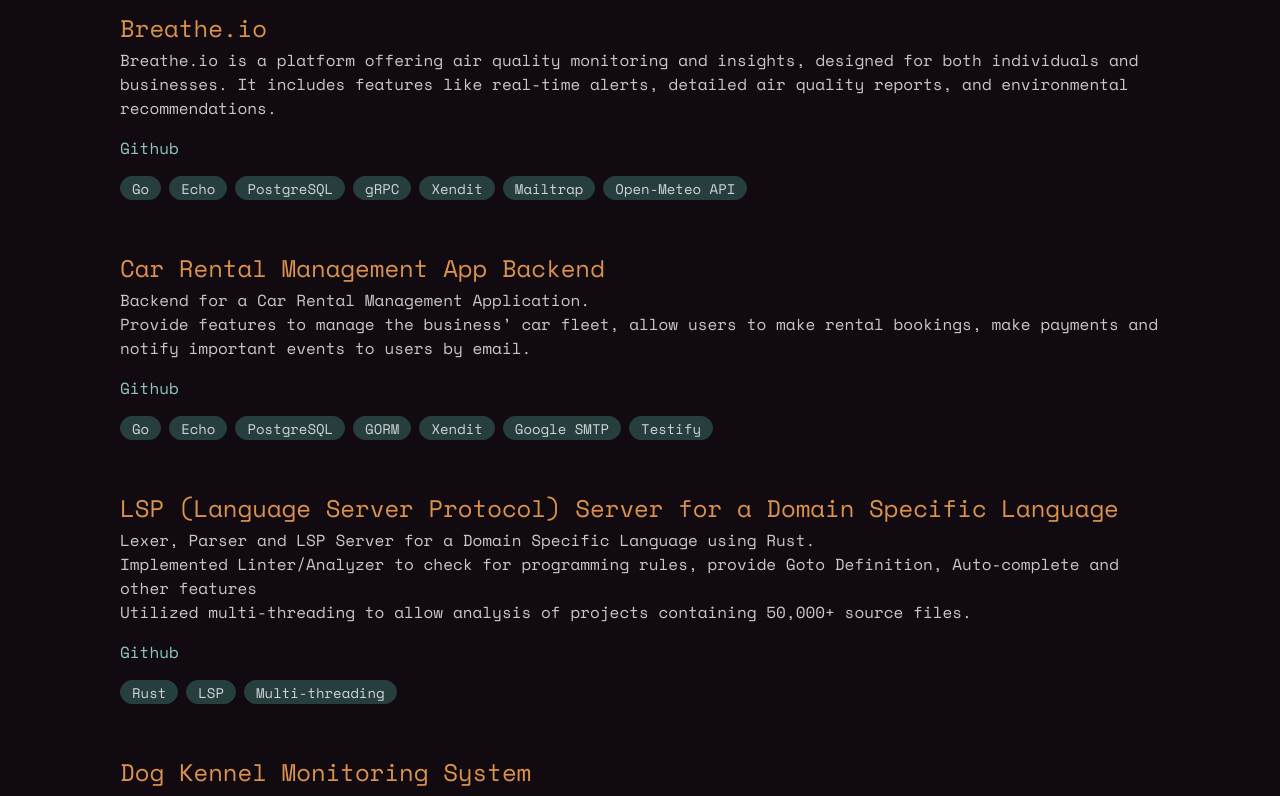
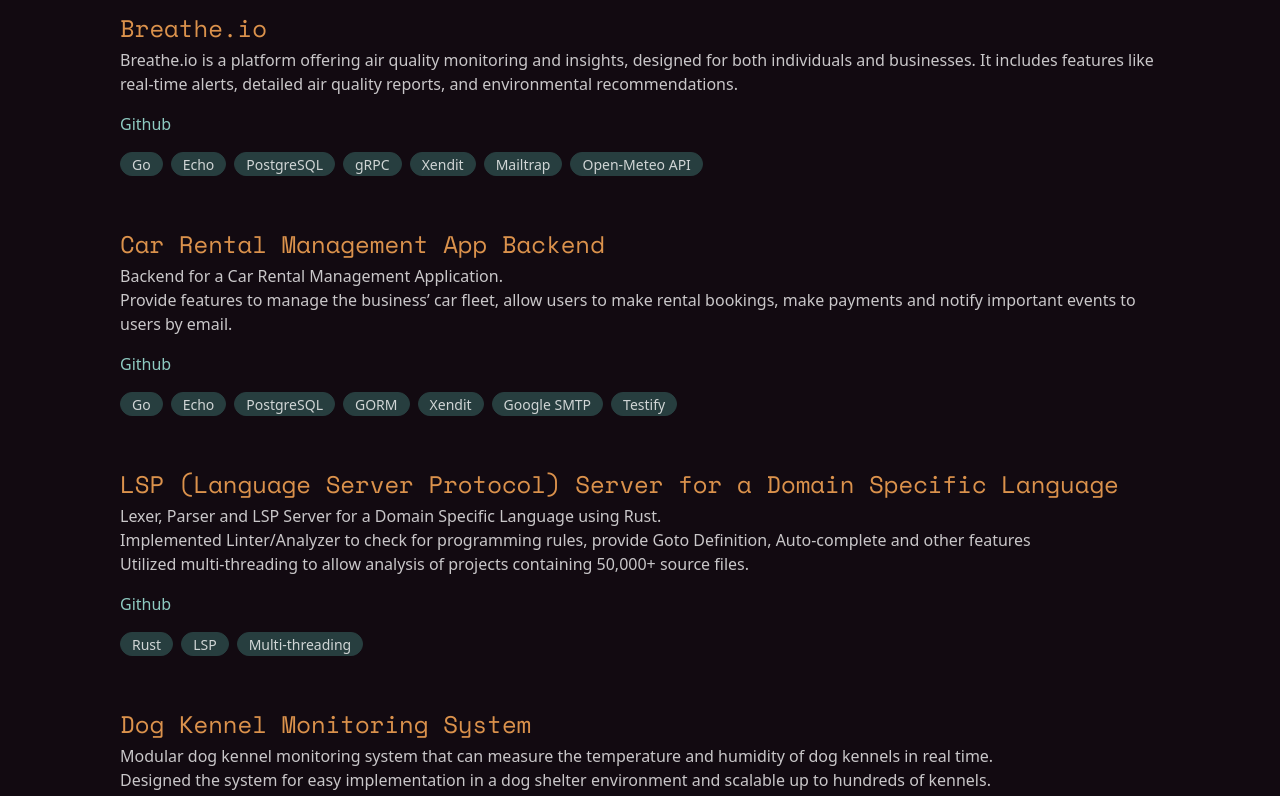
Before and after one commit to razzzp/razzzp.github.io, a Next.js app: page / in a window 1280 px wide. Shown: the part 980-1776 px from the top of the page. Built offline with nearby package versions, Linux system fonts and the light colour scheme.

Commit message:
refactor sections

```diff
--- /dev/null
+++ b/src/app/data.tsx
@@ -0,0 +1,65 @@
+import { ReactNode } from "react";
+
+export type Project = {
+  title: string;
+  content: ReactNode;
+  githubUrl: string;
+  tags: string[];
+};
+
+export const projects: Project[] = [
+  {
+    title: "Breathe.io",
+    content: (
+      <>
+        <p className="text-neutral-content font-sans">
+          Breathe.io is a platform offering air quality monitoring and insights, designed for both individuals and businesses.
+          It includes features like real-time alerts, detailed air quality reports, and environmental recommendations.
+        </p>
+      </>
+    ),
+    githubUrl: "https://github.com/h8-breathe-io/breathe-io",
+    tags: ["Go", "Echo", "PostgreSQL", "gRPC", "Xendit", "Mailtrap", "Open-Meteo API"],
+  },
+  {
+    title: "Car Rental Management App Backend",
+    content: (
+      <>
+        <p className="text-neutral-content">
+          Backend for a Car Rental Management Application.<br />
+          Provide features to manage the business’ car fleet, allow users to make rental bookings,
+          make payments and notify important events to users by email.
+        </p>
+      </>
+    ),
+    githubUrl: "https://github.com/razzzp/h8-p2-finalproj",
+    tags: ["Go", "Echo", "PostgreSQL", "GORM", "Xendit", "Google SMTP", "Testify"],
+  },
+  {
+    title: "LSP (Language Server Protocol) Server for a Domain Specific Language",
+    content: (
+      <>
+        <p className="text-neutral-content">
+          Lexer, Parser and LSP Server for a Domain Specific Language using Rust.<br />
+          Implemented Linter/Analyzer to check for programming rules, provide Goto Definition, Auto-complete and other features<br />
+          Utilized multi-threading to allow analysis of projects containing 50,000+ source files.
+        </p>
+      </>
+    ),
+    githubUrl: "https://github.com/razzzp/gold-lang-lsp",
+    tags: ["Rust", "LSP", "Multi-threading"],
+  },
+  {
+    title: "Dog Kennel Monitoring System",
+    content: (
+      <>
+        <p className="text-neutral-content">
+          Modular dog kennel monitoring system that can measure the temperature and humidity of dog kennels in real time. <br />
+          Designed the system for easy implementation in a dog shelter environment and scalable up to hundreds of kennels.
+        </p>
+      </>
+    ),
+    githubUrl: "",
+    tags: ["C++", "Qt"],
+  },
+];
--- a/src/app/globals.css
+++ b/src/app/globals.css
@@ -58,7 +58,7 @@
 }
 
 body {
-  font-family: var(--font-mono);
+  /* font-family: var(--font-mono); */
 }
 
 html{
--- a/src/app/page.tsx
+++ b/src/app/page.tsx
@@ -4,6 +4,7 @@
 import { PropsWithChildren, ReactNode, useState } from "react";
 import Link from "next/link";
 import { FaBars, FaTimes } from "react-icons/fa";
+import { Project, projects } from "./data";
 
 function NavItemUnderline(props: {text: string,link: string, key:number}){
   return (<li className="mr-3"><a className="underline
@@ -33,7 +34,7 @@ function NavBar(props: {items : {text: string,link: string}[]}){
               const [hover, setHover] = useState(false)
 
               const text = hover ? `[ ${item.text} ]` : item.text
-              return <li key={idx} className="px-2 min-w-40 text-center">
+              return <li key={idx} className="px-2 min-w-40 text-center font-mono">
                 <a onMouseEnter={()=>setHover(true)} onMouseLeave={()=>setHover(false)} href={item.link}>{text}</a>
               </li>
             })
@@ -70,6 +71,19 @@ function TagsList(props: {tags: string[]}){
   )
 }
 
+function ProjectComp(props:{project:Project}){
+  return (
+    <>
+    <div className="py-4 space-y-4">
+    <h3 className="text-2xl pt-4 mb-1 text-primary font-mono">{props.project.title}</h3>
+    {props.project.content}
+    <a className="link-info block" href={props.project.githubUrl}>Github</a>
+    <TagsList tags={props.project.tags}/>
+    </div>
+    </>
+  )
+}
+
 export default function Home() {
   const [open, setOpen] = useState(false);
 
@@ -84,63 +98,19 @@ export default function Home() {
       <main className="flex flex-col items-center justify-center bg-base-300 text-base-content">
         <FullPaddedSection>
           <div className="space-y-4 h-screen flex flex-col justify-center -top-30 relative">
-            <h2 className="text-4xl">Hi 👋,<br/> I'm <span className="font-bold text-primary">Razif</span> </h2>
+            <h2 className="text-4xl font-mono">Hi 👋,<br/> I'm <span className="font-bold text-primary">Razif</span> </h2>
             <p className="text-xl text-base-content/70">A Software Engineer who is always curious and excited to learn new things</p>
             <button className="btn btn-primary w-50">Get in touch</button>
           </div>
         </FullPaddedSection>
 
         <FullPaddedSection secId="projects">
-          <h2 className="text-4xl pd-4 pt-8">Projects</h2>
-          <div className="py-4 space-y-4">
-            <h3 className="text-2xl pt-4 mb-1 text-primary">Breathe.io</h3>
-            <p className="text-neutral-content">Breathe.io is a platform offering air quality monitoring and insights, designed for both individuals and businesses.
-              It includes features like real-time alerts, detailed air quality reports, and environmental recommendations.</p>
-            <a className="link-info block" href="https://github.com/h8-breathe-io/breathe-io">Github</a>
-            <TagsList tags={
-              [
-                "Go","Echo","PostgreSQL","gRPC","Xendit","Mailtrap", "Open-Meteo API"
-              ]
-            }/>
-          </div>
-
-          <div className="py-4 space-y-4">
-            <h3 className="text-2xl pt-4 mb-1 text-primary">Car Rental Management App Backend</h3>
-            <p className="text-neutral-content">Backend for a Car Rental Management Application.<br/>
-              Provide features to manage the business’ car fleet, allow users to make rental bookings,
-              make payments and notify important events to users by email.</p>
-            <a className="link-info block" href="https://github.com/razzzp/h8-p2-finalproj">Github</a>
-            <TagsList tags={
-              [
-                "Go","Echo","PostgreSQL","GORM","Xendit","Google SMTP","Testify"
-              ]
-            }/>
-          </div>
-
-          <div className="py-4 space-y-4">
-            <h3 className="text-2xl pt-4 mb-1 text-primary">LSP (Language Server Protocol) Server for a Domain Specific Language</h3>
-            <p className="text-neutral-content">Lexer, Parser and LSP Server for a Domain Specific Language using Rust.<br/>
-              Implemented Linter/Analyzer to check for programming rules, provide Goto Definition, Auto-complete and other features<br/>
-              Utilized multi-threading to allow analysis of projects containing 50,000+ source files.</p>
-            <a className="link-info block" href="https://github.com/razzzp/gold-lang-lsp">Github</a>
-            <TagsList tags={
-              [
-                "Rust","LSP","Multi-threading"
-              ]
-            }/>
-          </div>
-
-          <div className="py-4 space-y-4">
-            <h3 className="text-2xl pt-4 mb-1 text-primary">Dog Kennel Monitoring System</h3>
-            <p className="text-neutral-content">Modular dog kennel monitoring system that can measure the temperature and humidity of dog kennels in real time. <br/>
-              Designed the system for easy implementation in a dog shelter environment and scalable up to hundreds of kennels.</p>
-            {/* <a className="link-info block" href="https://github.com/razzzp/gold-lang-lsp">Github</a> */}
-            <TagsList tags={
-              [
-                "C++","Qt"
-              ]
-            }/>
-          </div>
+          <h2 className="text-4xl pd-4 pt-8 font-mono">Projects</h2>
+          {
+            projects.map((proj, idx)=>{
+              return <ProjectComp project={proj} key={idx}/>
+            })
+          }
         </FullPaddedSection>
 
         <FullPaddedSection secId="experience">
```
